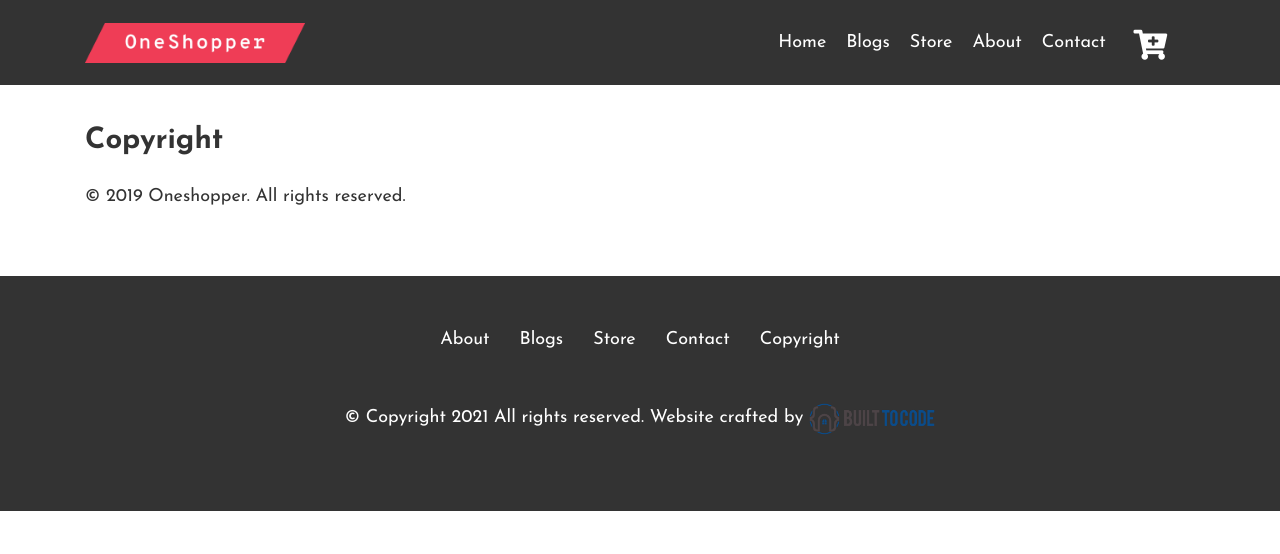
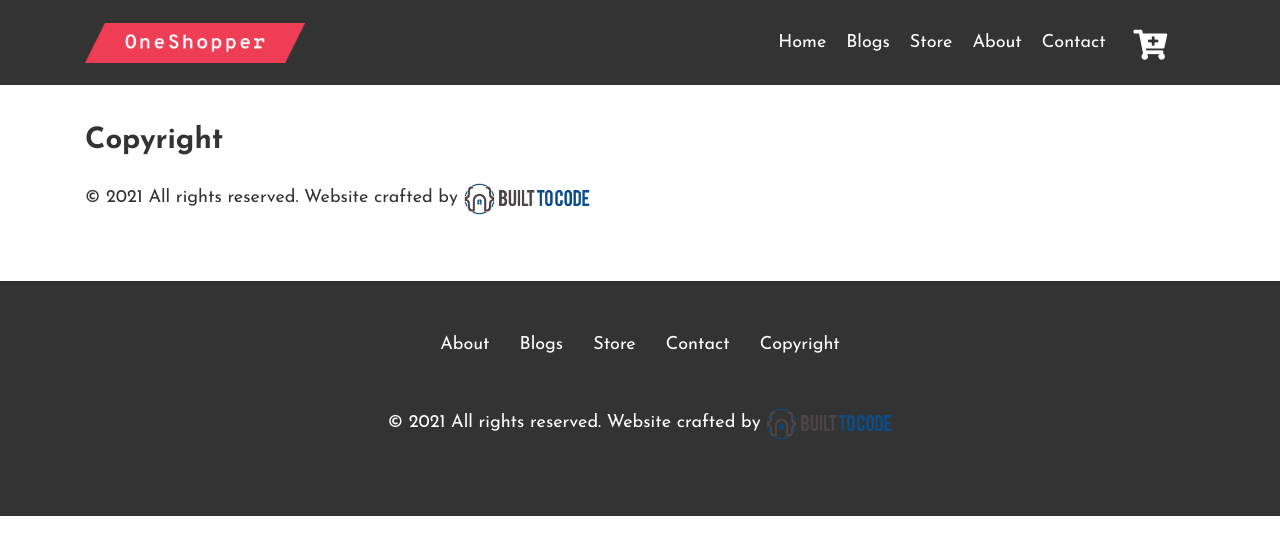
Before and after one commit to VinceGrilli/griffin-metalworks, a Gatsby site: page /copyright in a window 1280 px wide. Built offline with nearby package versions, Linux system fonts and the light colour scheme; Gatsby itself is replaced by a stand-in of ours.

Commit message:
refactoring and adding categorys

```diff
--- a/src/components/footer.js
+++ b/src/components/footer.js
@@ -1,6 +1,7 @@
 import React, { Component } from "react";
 import { Link } from "gatsby"
-import logo from '../images/btc-logo.png';
+import logo from '../images/btc-logo.png'
+
 class Footer extends Component {
     render() {
         return (
@@ -22,7 +23,11 @@ class Footer extends Component {
                 </div>
                 <div className="footer-bottom social-right-menu ">
                   <div className="site-info">
-                            © Copyright {new Date().getFullYear()} All rights reserved. Website crafted by
+                    ©
+                    {' '}
+                    {new Date().getFullYear()}
+                    {' '}
+                    All rights reserved. Website crafted by
                     {` `}
                     <a href="https://builttocode.dev">
                       <img
--- a/src/pages/copyright.js
+++ b/src/pages/copyright.js
@@ -1,25 +1,38 @@
 import React from "react"
 import Layout from "../components/layout"
 import SEO from "../components/seo"
+import logo from '../images/btc-logo.png'
 
-class Copyright extends React.Component {
-    render() {
-        return (
-            < Layout >
+const Copyright = () => (
+  <Layout>
     <SEO title="Copyright" keywords={[`gatsby`, `Copyright`, `react`]} />
     <div className="site-About">
       <div className="container">
         <div className="row">
           <div className="col-sm-12">
             <h2>Copyright</h2>
-                                <p>© 2019 Oneshopper. All rights reserved.</p>
+            <p>
+              ©
+              {' '}
+              {new Date().getFullYear()}
+              {' '}
+              All rights reserved. Website crafted by
+              {` `}
+              <a href="https://builttocode.dev">
+                <img
+                  style={{  maxWidth: `7rem`,  }}
+                  src={logo}
+                  alt="Built to Code"
+                />
+              </a>
+
+            </p>
           </div>
         </div>
       </div>
     </div>
-            </ Layout>
+  </Layout>
 )
-    }
-}
+
 
 export default Copyright
--- a/src/pages/store.js
+++ b/src/pages/store.js
@@ -87,6 +87,7 @@ export const query = graphql`
         node{
           id
           name
+          category
           slug
           image {
             fixed(width: 1000, height: 500) {
```
Also changed, not shown: src/components/latestBlog.js (+7 -11 lines), src/pages/index.js (+15 -14 lines). Lines whose indentation alone changed are shown as unchanged.
